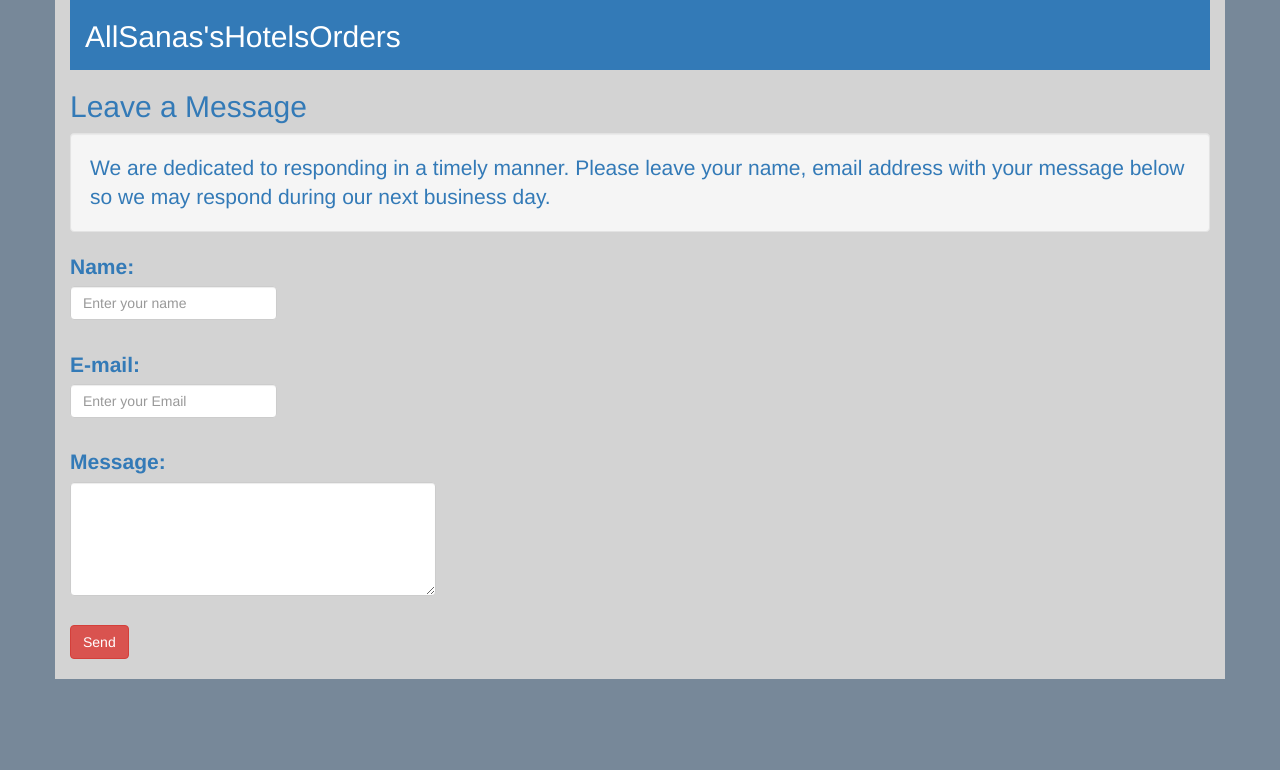
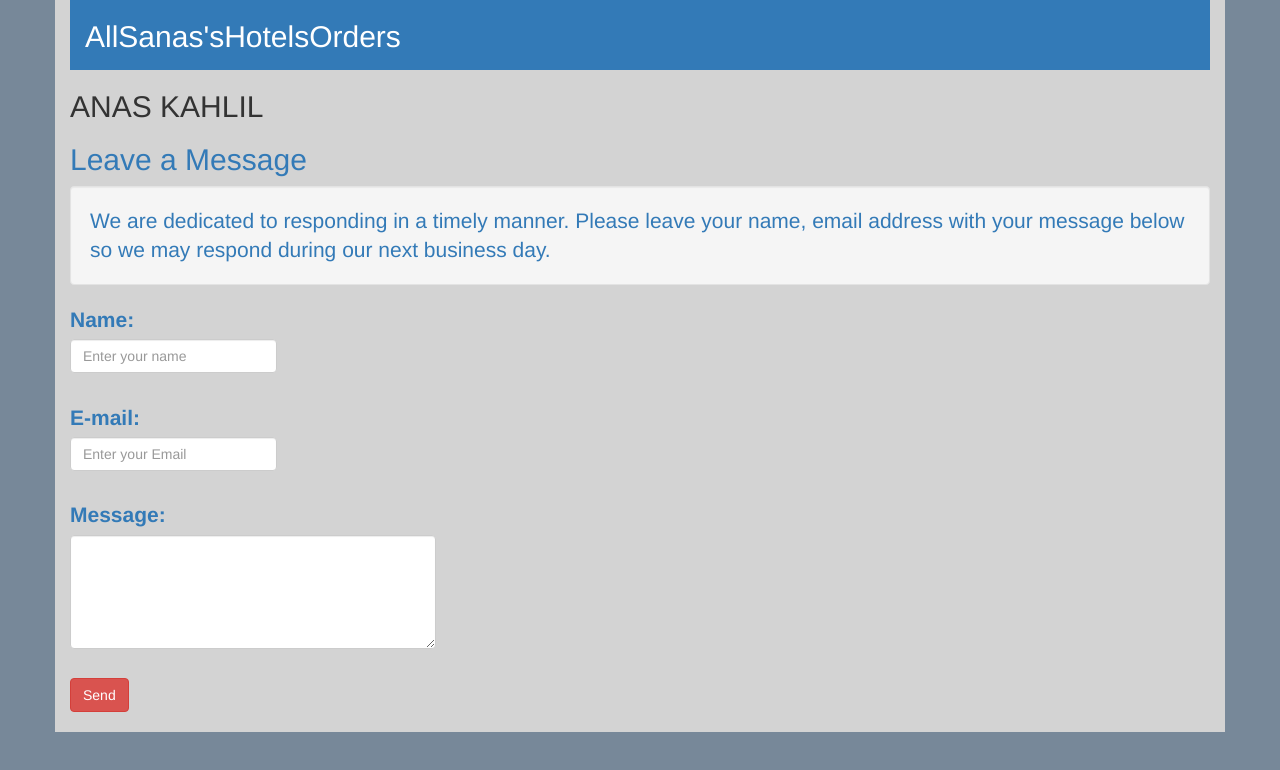
Before and after one commit to anaskhalilahmed/hotelsorder, a website: page public/reply.html in a window 1280 px wide. Drawn offline with Linux system fonts and the light colour scheme.

Commit message:
Update reply.html

```diff
--- a/public/reply.html
+++ b/public/reply.html
@@ -16,6 +16,7 @@
 <div class="container bg-primary" style="height: 70px;width: 100%;">
 <h2 class="text-default">AllSanas'sHotelsOrders</h2>
 </div>
+    <h2>ANAS KAHLIL</h2>
 
 <h2 class="text-primary text-left">Leave a Message</h2>
 <p class="well text-primary lead">We are dedicated to responding in a timely manner. Please leave your name, email address  with your message below so we may respond during our next business day.</p>
```
